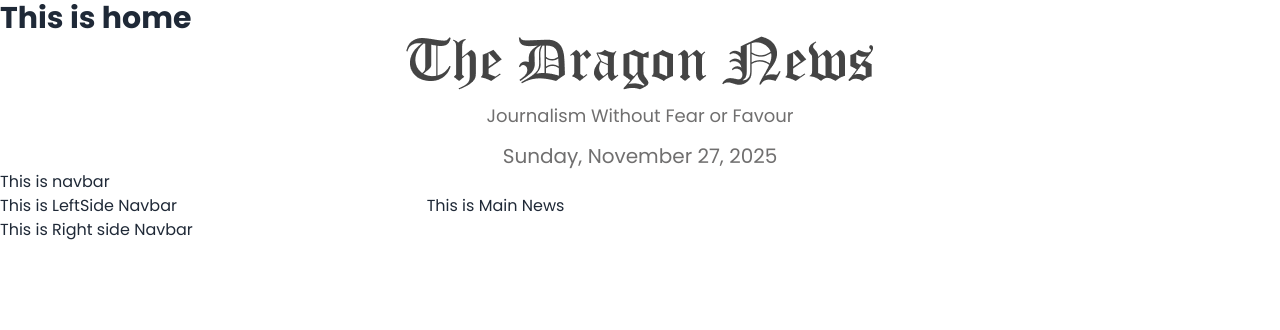
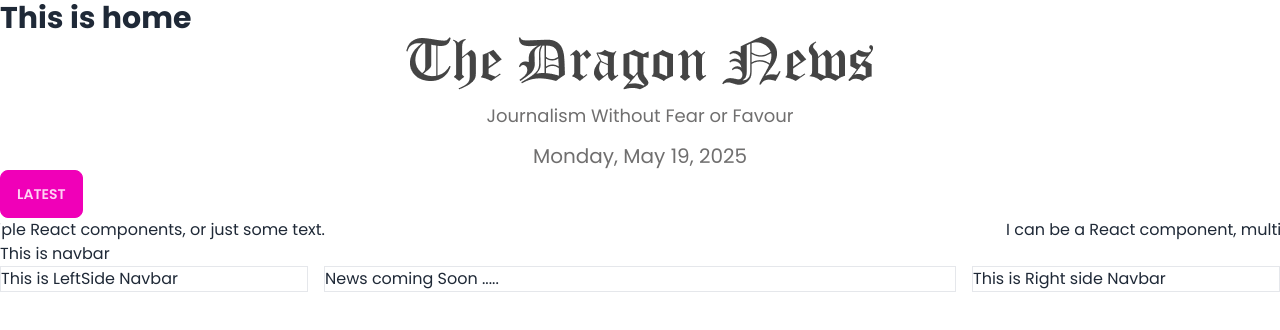
Before and after one commit to MdBelayet3/barta-Wave, a React (Vite) app: page / in a window 1280 px wide. Shown: the top 330 px of the page. Built offline with nearby package versions, Linux system fonts and the light colour scheme.

Commit message:
add NewsLatest.jsx file

```diff
--- a/package.json
+++ b/package.json
@@ -11,8 +11,10 @@
   },
   "dependencies": {
     "firebase": "^11.7.1",
+    "moment": "^2.30.1",
     "react": "^19.1.0",
     "react-dom": "^19.1.0",
+    "react-fast-marquee": "^1.6.5",
     "react-router": "^7.6.0"
   },
   "devDependencies": {
--- a/src/pages/Home/Home.jsx
+++ b/src/pages/Home/Home.jsx
@@ -11,12 +11,16 @@ const Home = () => {
             <h2 className="text-3xl font-poppins font-bold">This is home</h2>
             <Header></Header>
             <Navbar></Navbar>
-            <div className='grid grid-cols-3'>
-                <LeftSideNab></LeftSideNab>
-                <div className='col-span-2'>
+            <div className='grid grid-cols-1 md:grid-cols-4 gap-4'>
+                <div className='border'>
+                    <LeftSideNab></LeftSideNab>
+                </div>
+                <div className='col-span-2 border'>
                     <MainNews></MainNews>
                 </div>
-                <RightSideNab></RightSideNab>
+                <div className='border'>
+                    <RightSideNab></RightSideNab>
+                </div>
             </div>
         </div>
     );
--- /dev/null
+++ b/src/pages/Home/NewsLatest.jsx
@@ -0,0 +1,17 @@
+import React from 'react';
+import Marquee from "react-fast-marquee";
+
+const NewsLatest = () => {
+    return (
+        <div>
+            <div>
+                <button className="btn btn-secondary">Latest</button>
+                <Marquee>
+                    I can be a React component, multiple React components, or just some text.
+                </Marquee>
+            </div>
+        </div>
+    );
+};
+
+export default NewsLatest;
--- a/src/pages/MainNews/MainNews.jsx
+++ b/src/pages/MainNews/MainNews.jsx
@@ -3,7 +3,7 @@ import React from 'react';
 const MainNews = () => {
     return (
         <div>
-            <p>This is Main News</p>
+            <p>News coming Soon .....</p>
         </div>
     );
 };
--- a/src/pages/shared/Header/Header.jsx
+++ b/src/pages/shared/Header/Header.jsx
@@ -1,13 +1,17 @@
 import React from 'react';
+import moment from 'moment';
+import Marquee from "react-fast-marquee";
+import NewsLatest from '../../Home/NewsLatest';
 
 const Header = () => {
     return (
         <div>
             <div className='lg:flex lg:justify-center'>
-                <img  src="/src/assets/logo.png" alt="News channel name" />
+                <img src="/src/assets/logo.png" alt="News channel name" />
             </div>
             <h2 className='text-center text-lg lg:my-3 text-[#706F6F]'>Journalism Without Fear or Favour</h2>
-            <p className=' text-[#706F6F] text-xl text-center'>Sunday, November 27, 2025</p>
+            <p className=' text-[#706F6F] text-xl text-center'>{moment().format('dddd, MMMM DD, YYYY')}</p>
+            <NewsLatest></NewsLatest>
         </div>
     );
 };
```
Also changed, not shown: 1 other file (tests, documents, lock files or other folders).
